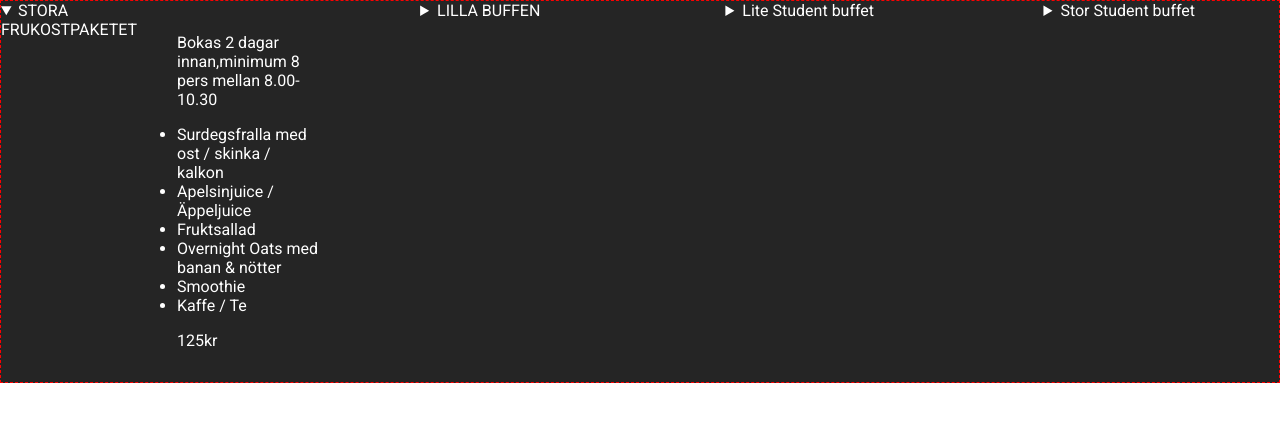
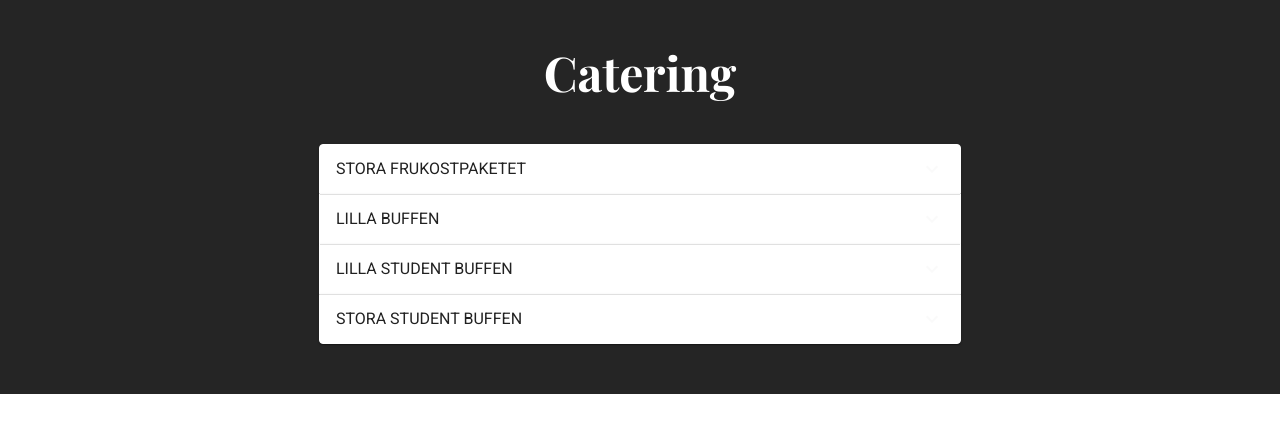
Before and after one commit to Chris-Wagg/deli-rebuild, a Next.js app: page /Catering in a window 1280 px wide. Shown: the top 432 px of the page. Built offline with nearby package versions, Linux system fonts and the light colour scheme; a web font is replaced by a local one.

Commit message:
catering styling

```diff
--- a/components/CateringAccordion.jsx
+++ b/components/CateringAccordion.jsx
@@ -2,17 +2,19 @@ import * as React from 'react'
 import Accordion from '@mui/material/Accordion'
 import AccordionSummary from '@mui/material/AccordionSummary'
 import AccordionDetails from '@mui/material/AccordionDetails'
-import Typography from '@mui/material/Typography'
 import ExpandMoreIcon from '@mui/icons-material/ExpandMore'
+import { grey } from '@mui/material/colors'
 
 export default function CateringAccordion() {
 	return (
 		<div>
-			<Accordion>
-				<AccordionSummary expandIcon={<ExpandMoreIcon />}>
+			<Accordion className="accordion">
+				<AccordionSummary
+					expandIcon={<ExpandMoreIcon sx={{ color: grey[50] }} />}
+				>
 					STORA FRUKOSTPAKETET
 				</AccordionSummary>
-				<AccordionDetails>
+				<AccordionDetails className="catering-items">
 					<ul>
 						<p>Bokas 2 dagar innan,minimum 8 pers mellan 8.00-10.30</p>
 						<li> Surdegsfralla med ost / skinka / kalkon</li>
@@ -25,11 +27,13 @@ export default function CateringAccordion() {
 					</ul>
 				</AccordionDetails>
 			</Accordion>
-			<Accordion>
-				<AccordionSummary expandIcon={<ExpandMoreIcon />}>
+			<Accordion className="accordion">
+				<AccordionSummary
+					expandIcon={<ExpandMoreIcon sx={{ color: grey[50] }} />}
+				>
 					LILLA BUFFEN
 				</AccordionSummary>
-				<AccordionDetails>
+				<AccordionDetails className="catering-items">
 					<ul>
 						<li> Fetaostpaj</li>
 						<li> Skinka & ostpaj</li>
@@ -42,11 +46,13 @@ export default function CateringAccordion() {
 					</ul>
 				</AccordionDetails>
 			</Accordion>
-			<Accordion>
-				<AccordionSummary expandIcon={<ExpandMoreIcon />}>
+			<Accordion className="accordion">
+				<AccordionSummary
+					expandIcon={<ExpandMoreIcon sx={{ color: grey[50] }} />}
+				>
 					LILLA STUDENT BUFFEN
 				</AccordionSummary>
-				<AccordionDetails>
+				<AccordionDetails className="catering-items">
 					<ul>
 						<li>Skagen canapé</li>
 						<li>Varmrökt lax med forellromskräm</li>
@@ -59,11 +65,13 @@ export default function CateringAccordion() {
 					</ul>
 				</AccordionDetails>
 			</Accordion>
-			<Accordion>
-				<AccordionSummary expandIcon={<ExpandMoreIcon />}>
+			<Accordion className="accordion">
+				<AccordionSummary
+					expandIcon={<ExpandMoreIcon sx={{ color: grey[50] }} />}
+				>
 					STORA STUDENT BUFFEN
 				</AccordionSummary>
-				<AccordionDetails>
+				<AccordionDetails className="catering-items">
 					<ul>
 						<p>everything from the Small buffet plus the following</p>
 						<li>+ Tunnbrödsnitt med kallrökt lax & färskost</li>
--- a/pages/Catering.jsx
+++ b/pages/Catering.jsx
@@ -1,68 +1,13 @@
+import CateringAccordion from '../components/CateringAccordion'
+
 export default function Catering() {
 	// breakfast package can go here as well
 
 	return (
 		<>
 			<section className="catering-container">
-				<div className="details-container">
-					<details open>
-						<summary>STORA FRUKOSTPAKETET</summary>
-						<ul>
-							<p>Bokas 2 dagar innan,minimum 8 pers mellan 8.00-10.30</p>
-							<li> Surdegsfralla med ost / skinka / kalkon</li>
-							<li> Apelsinjuice / Äppeljuice</li>
-							<li> Fruktsallad</li>
-							<li> Overnight Oats med banan & nötter</li>
-							<li> Smoothie</li>
-							<li> Kaffe / Te</li>
-							<p>125kr</p>
-						</ul>
-					</details>
-				</div>
-				<div className="details-container">
-					<details>
-						<summary>LILLA BUFFEN</summary>
-						<ul>
-							<li> Fetaostpaj</li>
-							<li> Skinka & ostpaj</li>
-							<li> Skivad Serrano</li>
-							<li> Picklad rödlök</li>
-							<li> Rödpest</li>
-							<li> Blandad sallad med 2 sorters dressing</li>
-							<li> Bröd och smör</li>
-							<p>175 kr per person</p>
-						</ul>
-					</details>
-				</div>
-				<div className="details-container">
-					<details>
-						<summary>Lite Student buffet</summary>
-						<ul>
-							<li>Skagen canapé</li>
-							<li>Varmrökt lax med forellromskräm</li>
-							<li>Marinerad rostbiff med rostad lök </li>
-							<li>Krämig potatissallad med senap och kapris</li>
-							<li>Ädelostsallad med päron & valnötter</li>
-							<li>Surdegsbröd med vispat brynt smör </li>
-							<li>Chokladmousse med vispad grädde och färska bär</li>
-							<p>245 kr per person minst 10 personer</p>
-						</ul>
-					</details>
-				</div>
-				<div className="details-container">
-					<details>
-						<summary>Stor Student buffet</summary>
-						<ul>
-							<p>everything from the Small buffet plus the following</p>
-							<li>+ Tunnbrödsnitt med kallrökt lax & färskost</li>
-							<li>+ Honungsglaserade morötter med rostad bovete</li>
-							<li>+ Pastasallad med picklad gurka & dill</li>
-							<li>+ Rädisor med färskostdipp </li>
-							<li>+ Blandad grönsallad</li>
-							<p>295 kr per person minst 10 personer</p>
-						</ul>
-					</details>
-				</div>
+				<h1>Catering</h1>
+				<CateringAccordion />
 			</section>
 		</>
 	)
--- a/pages/index.js
+++ b/pages/index.js
@@ -15,8 +15,8 @@ export default function Home() {
 
 			<BreakfastMenu />
 			{/* <LeftDrawer /> */}
-			{/* <Catering /> */}
-			<CateringAccordion />
+			<Catering />
+			{/* <CateringAccordion /> */}
 
 			<Footer />
 		</>
--- a/styles/globals.css
+++ b/styles/globals.css
@@ -107,23 +107,20 @@ h2 {
 
 /* catering section */
 .catering-container {
-	border: var(--border);
-	display: grid;
-	grid-template-columns: 1fr 1fr 1fr 1fr;
-	justify-items: center;
+	/* border: var(--border); */
+	display: flex;
+	flex-direction: column;
+	align-items: center;
 	background-color: var(--main-background);
 	color: white;
+	padding-bottom: 50px;
 }
 
-details {
-	display: flex;
-	justify-content: center;
-}
-
-ul {
-	display: flex;
-	flex-direction: column;
-	justify-content: center;
+.accordion {
+	background-color: var(--button-background);
+	border: 1px solid white;
+	color: white;
+	width: 50vw;
 }
 
 /* footer */
```
